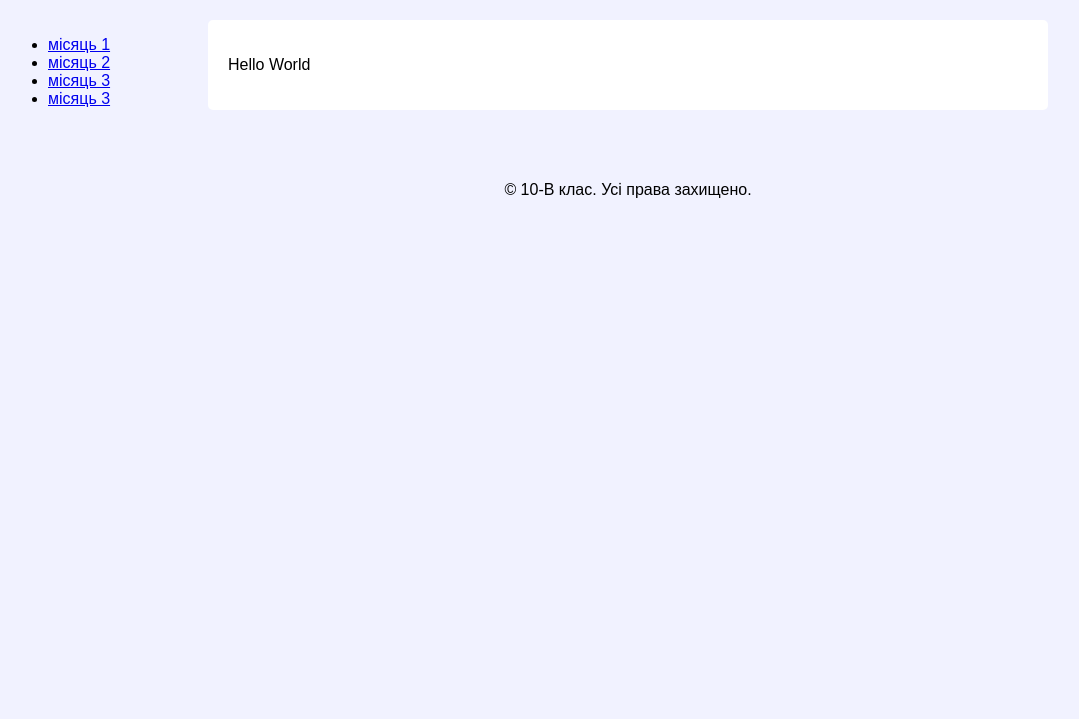
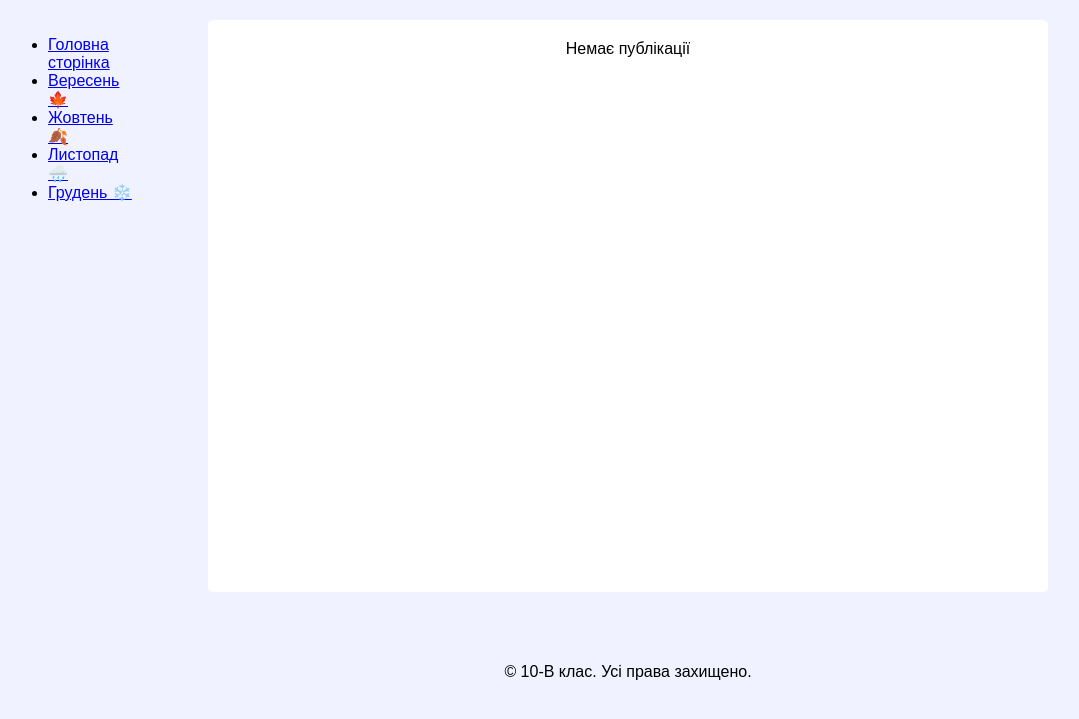
Before and after one commit to LeshaVasucov/Scholl_app, a Django app: page / in a window 1280 px wide. Shown: the top 719 px of the page, without its empty margins (12-1091 px from the left). Run offline with Django 5.2, Linux system fonts and the light colour scheme; data that the repository does not hold is empty.

Commit message:
added month filter

```diff
--- a/school_app/urls.py
+++ b/school_app/urls.py
@@ -4,6 +4,7 @@ from django.conf import settings
 from django.views.static import serve
 urlpatterns = [
     path('', views.PostListView, name="main_page"),
+    path('month/', views.PostByMonthView, name="month_filter"),
 ]
 
 urlpatterns += [
--- a/school_app/views.py
+++ b/school_app/views.py
@@ -7,3 +7,11 @@ def PostListView(request):
         "posts" : posts,
     }
     return render(request, "school_app/main_page.html",context)
+
+def PostByMonthView(request):
+    month = request.GET.get("month")
+    posts = Post.objects.filter(month=month)
+    context = {
+        "posts" : posts,
+    }
+    return render(request, "school_app/main_page.html",context)
--- a/static/css/main_page.css
+++ b/static/css/main_page.css
@@ -7,6 +7,7 @@ body {
 
 .main_container {
     max-width: 800px;
+    min-height: 70%;
     margin: 0 auto;
     background: white;
     padding: 20px;
@@ -43,3 +44,13 @@ aside {
     width: 10%;
     margin-top: 0;
 }
+
+.warn_message {
+    text-align: center;
+    width: 50%;
+    margin: 0 auto;
+}
+
+.date {
+    text-align: right;
+}
--- a/templates/school_app/main_page.html
+++ b/templates/school_app/main_page.html
@@ -4,18 +4,19 @@
     <title>Головна сторінка</title>
 </head>
 <body>
-    <aside> <!-- Боковая панель (сайдбар) -->
-        <nav> <!-- Дополнительное меню страницы -->
+    <aside>
+        <nav>
             <ul>
-                <li><a href="/month-1/">місяць 1</a></li>
-                <li><a href="/month-2/">місяць 2</a></li>
-                <li><a href="/month-3/">місяць 3</a></li>
-                <li><a href="/month-3/">місяць 3</a></li>
+                <li><a href="{%url 'main_page'%}">Головна сторінка </a></li>
+                <li><a href="{%url 'month_filter'%}?month=1">Вересень 🍁</a></li>
+                <li><a href="{%url 'month_filter'%}?month=2">Жовтень 🍂</a></li>
+                <li><a href="{%url 'month_filter'%}?month=3">Листопад 🌧️</a></li>
+                <li><a href="{%url 'month_filter'%}?month=4">Грудень ❄️</a></li>
             </ul>
         </nav>
     </aside>
     <div class="main_container">
-        <p>Hello World</p>
+        {%if posts%}
             {% for post in posts %}
                 <div class="post_container">
                     <p>{{post.title}}</p>
@@ -23,8 +24,12 @@
                         <img src="{{ post.pict.url }}" alt="img">
                     {% endif %}
                     <p>{{post.text}}</p>
+                    <p class="date">{{post.date}}</p>
                 </div>
             {% endfor %}
+        {% else %}
+            <p class="warn_message">Немає публікації</p>
+        {% endif %}
     </div>
 </body>
 {% endblock %}
```
Also changed, not shown: school_app/models.py (+7 -0 lines), school_app/migrations/0004_post_month.py (added). Lines whose indentation alone changed are shown as unchanged.
